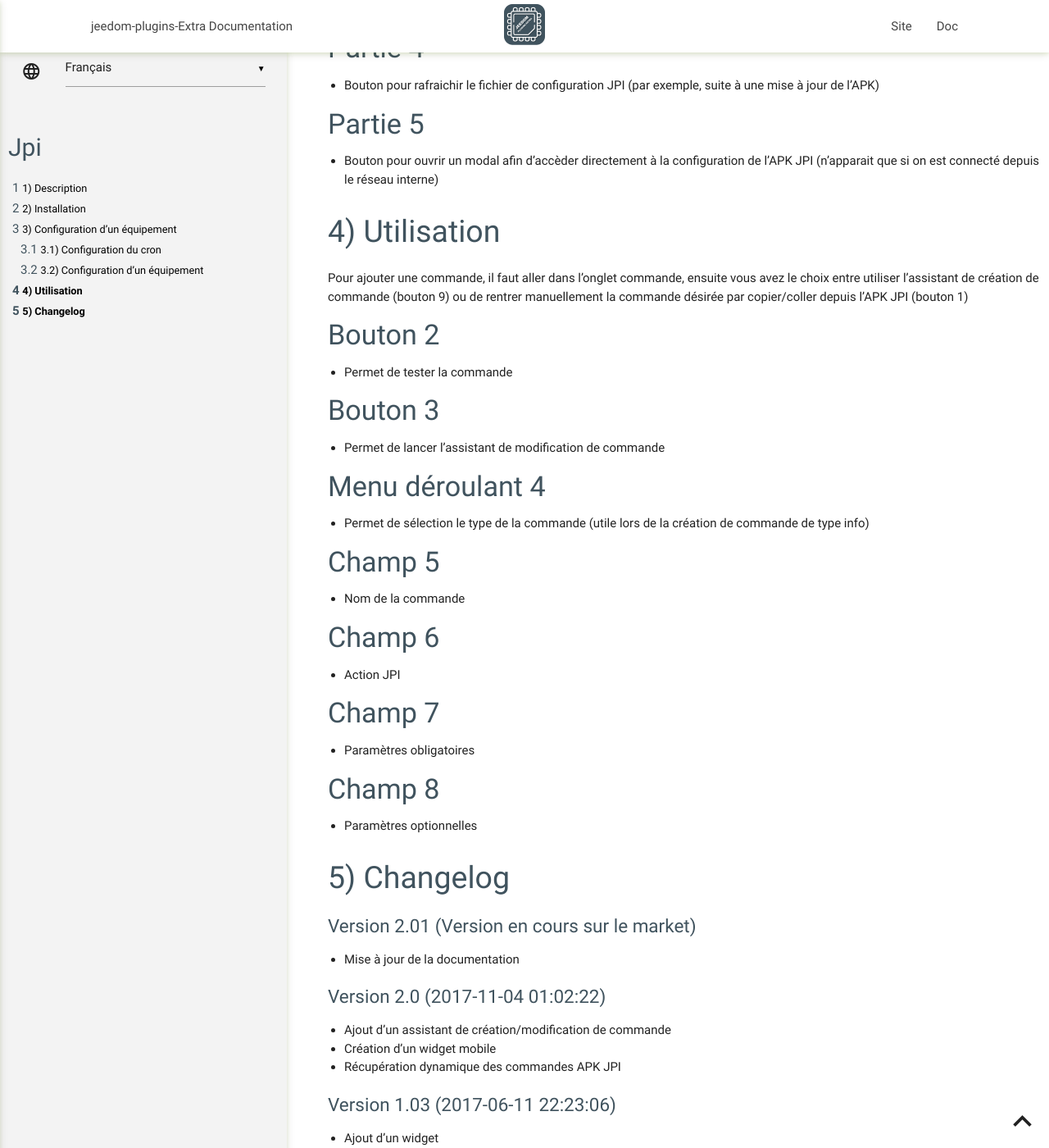
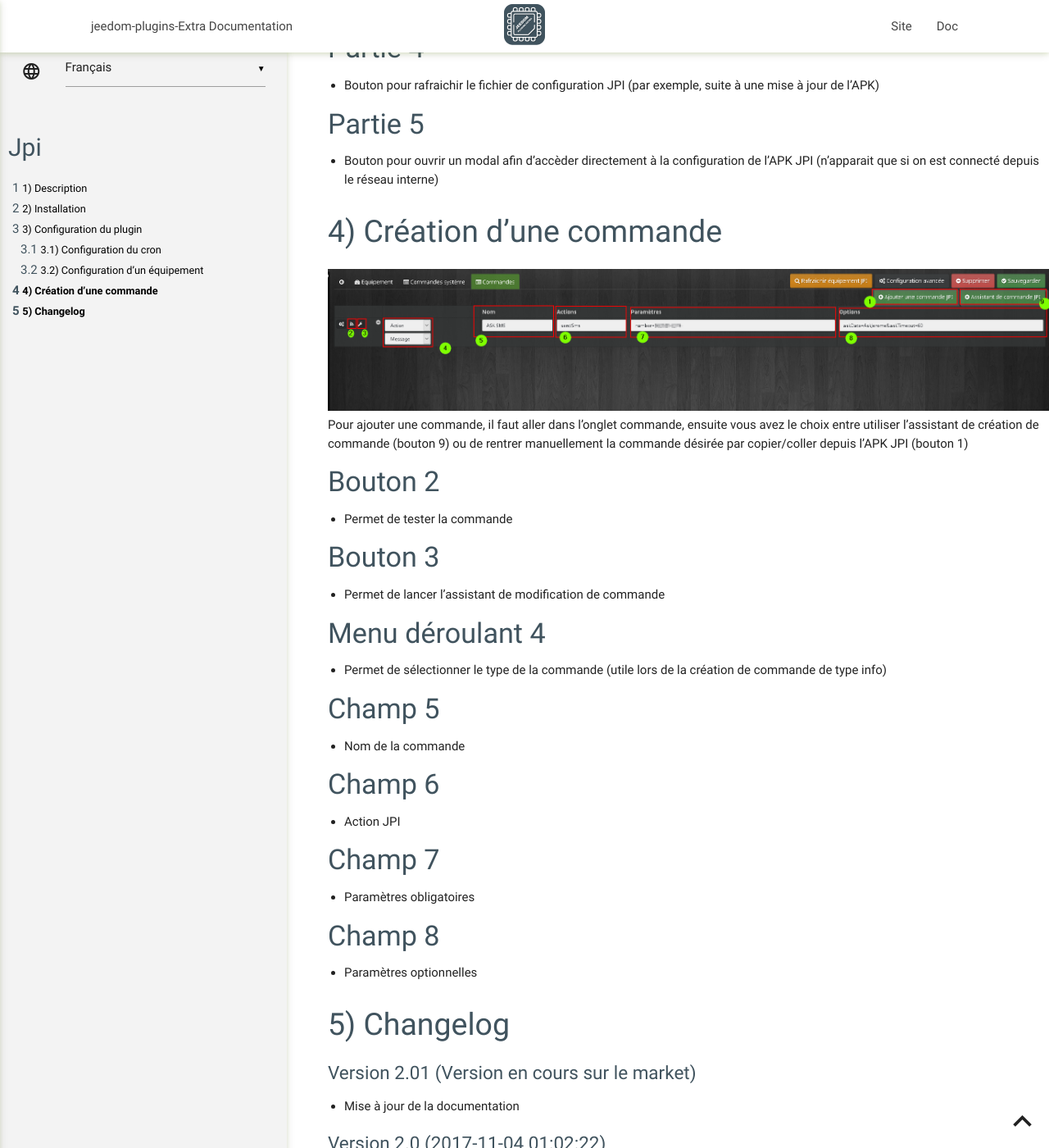
Before and after one commit to NextDom/plugin-jpi, a Jekyll site: the page built from docs/fr_FR/index.md, in a window 1280 px wide and 1400 px high, scrolled down 2433 px. Shown: the whole window at 82% size. Built offline with Jekyll 4.4.1, drawn with Linux system fonts in a browser that asks for light colours; our own code applies the rules of GitHub Pages for plain Markdown files; some of the changed text lies outside the part shown.

Commit message:
update doc

```diff
--- a/docs/fr_FR/index.md
+++ b/docs/fr_FR/index.md
@@ -21,7 +21,7 @@
 
 
 
-Configuration d'un équipement
+Configuration du plugin
 ===
 
 ## Configuration du cron
@@ -54,8 +54,9 @@
 - Bouton pour ouvrir un modal afin d'accèder directement à la configuration de l'APK JPI (n'apparait que si on est connecté depuis le réseau interne)
 
 
-Utilisation
+Création d'une commande
 ===
+![Commandes](../images/Commandes.png)
 Pour ajouter une commande, il faut aller dans l'onglet commande, ensuite vous avez le choix entre utiliser l'assistant de création de commande (bouton 9) ou de rentrer manuellement la commande désirée par copier/coller depuis l'APK JPI (bouton 1)
 
 #### Bouton 2
@@ -65,7 +66,7 @@
 - Permet de lancer l'assistant de modification de commande
 
 #### Menu déroulant 4
-- Permet de sélection le type de la commande (utile lors de la création de commande de type info)
+- Permet de sélectionner le type de la commande (utile lors de la création de commande de type info)
 
 #### Champ 5
 - Nom de la commande
@@ -78,6 +79,7 @@
 
 #### Champ 8
 - Paramètres optionnelles
+
 
 
 Changelog
```
Also changed, not shown: docs/images/AddCommand.png (deleted).
